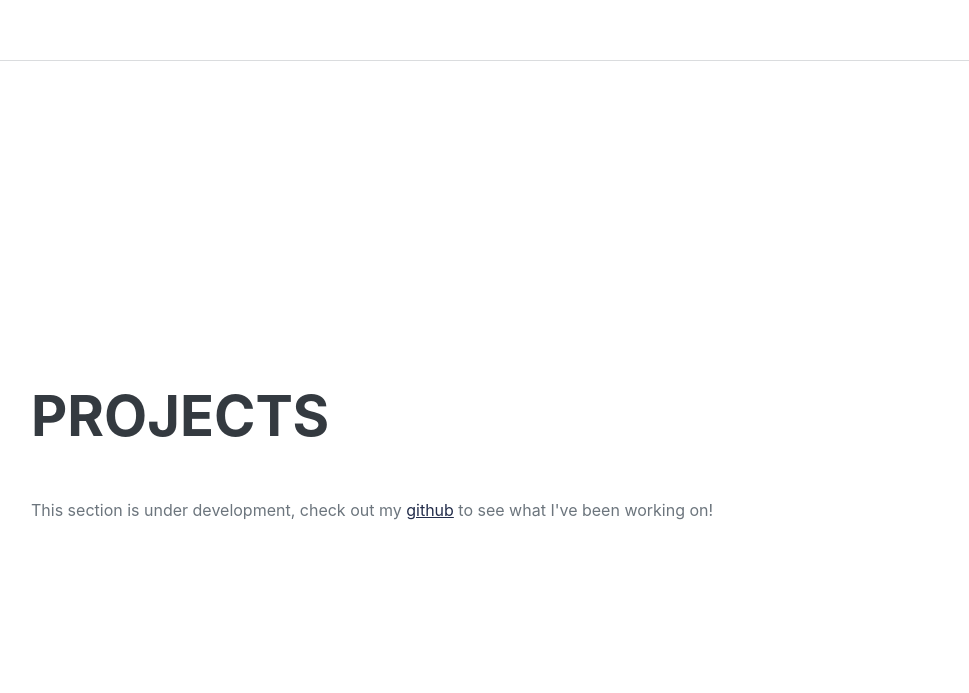
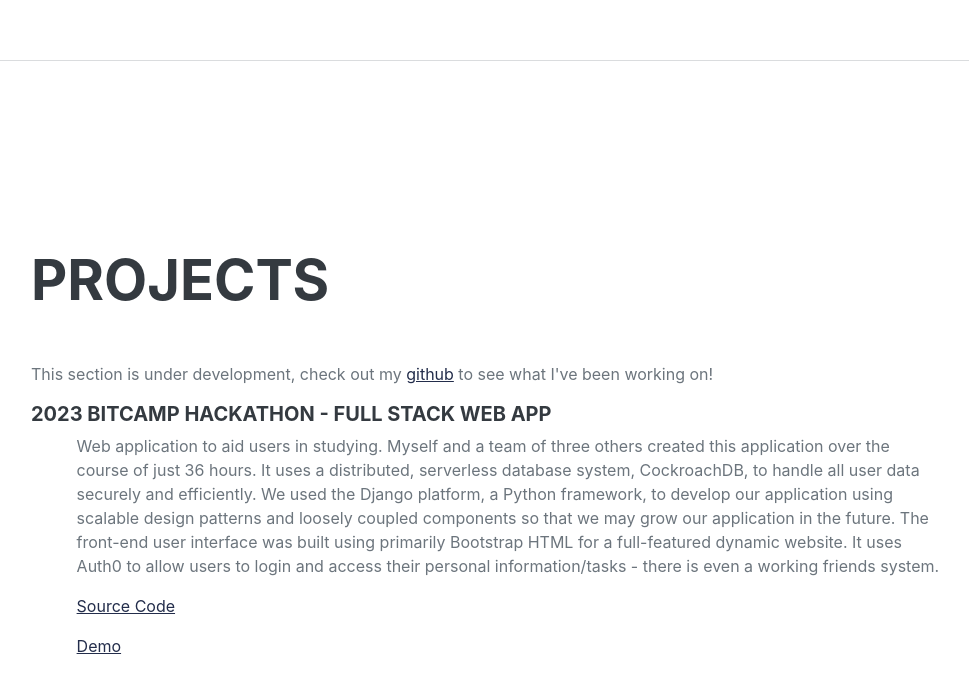
Before and after one commit to brian-baugher/brian-baugher.github.io, a plain HTML site: page index.html in a window 1280 px wide. Shown: the part 4558-5251 px from the top of the page, without its empty margins (289-1258 px from the left). Drawn offline with nearby package versions, Linux system fonts and the light colour scheme; a web font is replaced by a local one.

Commit message:
BitCamp project

```diff
--- a/index.html
+++ b/index.html
@@ -186,12 +186,21 @@
                 <div class="resume-section-content">
                     <h2 class="mb-5">Projects</h2>
                     <p>This section is under development, check out my <a href="https://github.com/brian-baugher">github</a> to see what I've been working on!</p>
-                    <!-- <ul class="fa-ul mb-0">
-                        <li>
-                            <span class="fa-li"><i class="fas fa-trophy text-warning"></i></span>
-                            Google Analytics Certified Developer
-                        </li>
-                        <li>
+                    <!--<ul class="fa-ul mb-0"> -->
+                    <h5 align="left"> 2023 BitCamp Hackathon - Full Stack web app </h5>
+
+                    <p style="margin-left: 5%"> Web application to aid users in studying.
+                    Myself and a team of three others created this application over the course of just 36 hours.
+                    It uses a distributed, serverless database system, CockroachDB, to handle all user data securely and efficiently.
+                    We used the Django platform, a Python framework, to develop our application using scalable design patterns and loosely coupled components so that we may grow our application in the future.
+                    The front-end user interface was built using primarily Bootstrap HTML for a full-featured dynamic website.
+                    It uses Auth0 to allow users to login and access their personal information/tasks - there is even a working friends system.
+
+                    <p style="margin-left: 5%"><a href="https://github.com/brian-baugher/BitCamp2023">Source Code</a></p>
+
+                    <p style="margin-left: 5%"><a href="https://devpost.com/software/hoosterrapin">Demo</a> </p></p>
+
+                    <!--    <li>
                             <span class="fa-li"><i class="fas fa-trophy text-warning"></i></span>
                             Mobile Web Specialist - Google Certification
                         </li>
```
